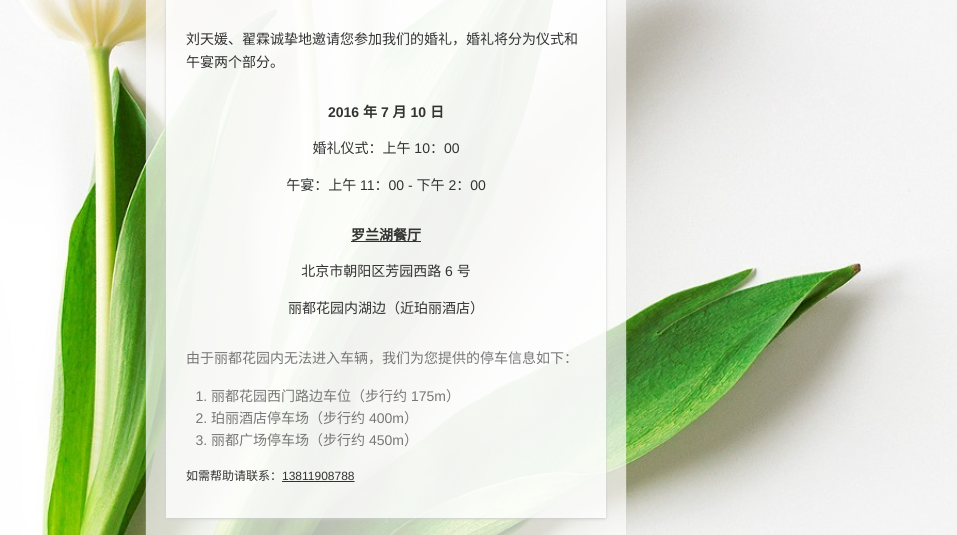
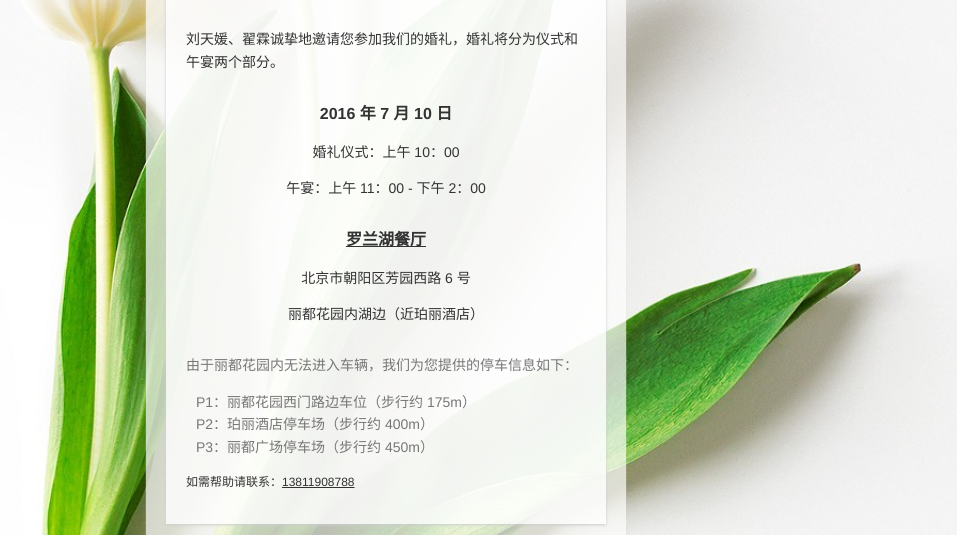
Before and after one commit to schumilin/schumilin.github.io, a plain HTML site: page wedding.html in a window 1280 px wide. Shown: the part 532-1067 px from the top of the page, without its empty margins (254-1211 px from the left). Drawn offline with Linux system fonts and the light colour scheme.

Commit message:
polish wedding

```diff
--- a/sass/wedding.scss
+++ b/sass/wedding.scss
@@ -52,10 +52,15 @@ section {
     .date, .location {
         text-align: center;
         margin: 28px 0;
+
+        strong {
+            font-size: 16px;
+        }
     }
     .parking-info {
         margin: 15px 0;
-        padding-left: 25px;
+        padding: 0 0 0 10px;
+        list-style-type: none;
     }
     img {
         display: block;
--- a/wedding.html
+++ b/wedding.html
@@ -6,7 +6,7 @@
         <meta name="format-detection" content="telephone=no" />
         <meta name="viewport" content="width=device-width, user-scalable=no, initial-scale=1.0, maximum-scale=1.0, minimum-scale=1.0">
         <link rel="stylesheet" type="text/css" href="css/wedding.css" />
-        <title>Welcome to our wedding</title>
+        <title>Welcome to Our Wedding</title>
     </head>
     <body>
         <article class="container">
@@ -31,9 +31,9 @@
                 </div>
                 <p class="grey">由于丽都花园内无法进入车辆，我们为您提供的停车信息如下：</p>
                 <ol class="grey parking-info">
-                    <li>丽都花园西门路边车位（步行约 175m）</li>
-                    <li>珀丽酒店停车场（步行约 400m）</li>
-                    <li>丽都广场停车场（步行约 450m）</li>
+                    <li>P1：丽都花园西门路边车位（步行约 175m）</li>
+                    <li>P2：珀丽酒店停车场（步行约 400m）</li>
+                    <li>P3：丽都广场停车场（步行约 450m）</li>
                 </ol>
                 <p class="small-p">如需帮助请联系：<a href="tel:13811908788">13811908788</a></p>
             </section>
@@ -70,7 +70,7 @@
                 <img src="img/2.png" alt="">
             </section>
             <footer>
-                <p>See you there!<br>Lin & Tianyuan © 2016.</p>
+                <p>See you there!<br>Tianyuan & Lin © 2016.</p>
             </footer>
         </article>
     </body>
```
Also changed, not shown: css/wedding.css, img/map2.png.
